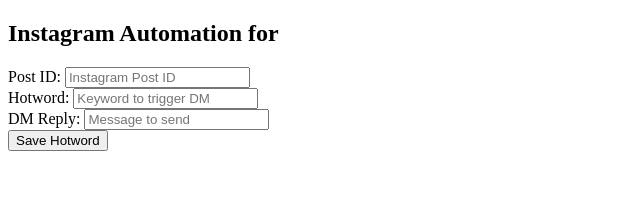
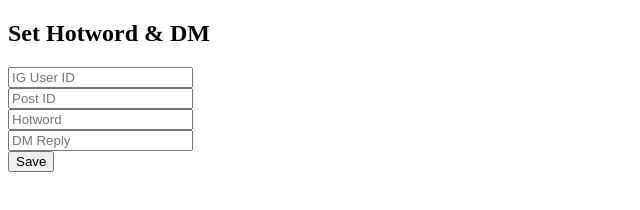
Before and after one commit to surya9634/Instagram-automation-render, a website: page public/ui.html in a window 1280 px wide. Shown: the whole page, without its empty margins (0-640 px from the left). Drawn offline with Linux system fonts and the light colour scheme.

Commit message:
Update ui.html

```diff
--- a/public/ui.html
+++ b/public/ui.html
@@ -1,19 +1,24 @@
 <!DOCTYPE html>
 <html>
 <head>
-  <title>IG Hotword Automation</title>
+  <title>Hotword DM Setup</title>
 </head>
 <body>
-  <h2>Instagram Automation for <span id="username"></span></h2>
-
-  <form id="hotword-form">
-    <input type="hidden" id="ig_user_id">
-    <label>Post ID: </label><input type="text" id="post_id" placeholder="Instagram Post ID"><br>
-    <label>Hotword: </label><input type="text" id="hotword" placeholder="Keyword to trigger DM"><br>
-    <label>DM Reply: </label><input type="text" id="reply" placeholder="Message to send"><br>
-    <button type="submit">Save Hotword</button>
+  <h2>Set Hotword & DM</h2>
+  <form id="hotwordForm">
+    <input name="ig_user_id" placeholder="IG User ID" required><br>
+    <input name="post_id" placeholder="Post ID" required><br>
+    <input name="hotword" placeholder="Hotword" required><br>
+    <input name="reply" placeholder="DM Reply" required><br>
+    <button type="submit">Save</button>
   </form>
-
-  <script src="main.js"></script>
+  <script>
+    document.getElementById("hotwordForm").onsubmit = async e => {
+      e.preventDefault();
+      const data = Object.fromEntries(new FormData(e.target));
+      const res = await fetch("/save-hotword", { method:"POST", headers:{ "Content-Type":"application/json" }, body:JSON.stringify(data) });
+      alert((await res.json()).success ? "Saved!" : "Error");
+    }
+  </script>
 </body>
 </html>
```
